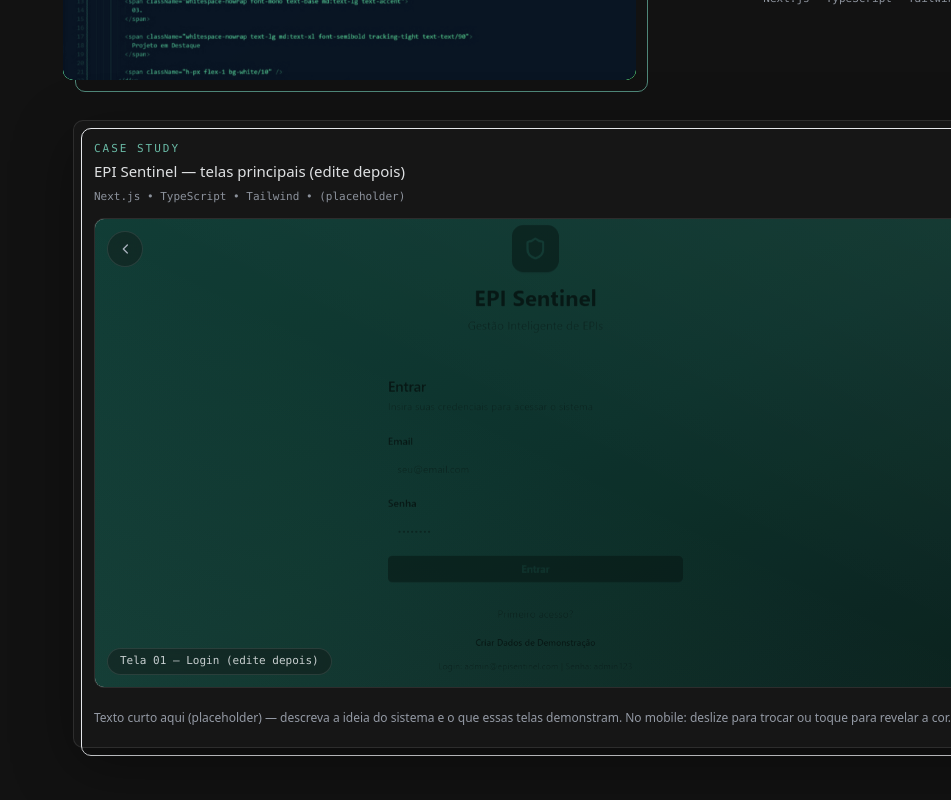
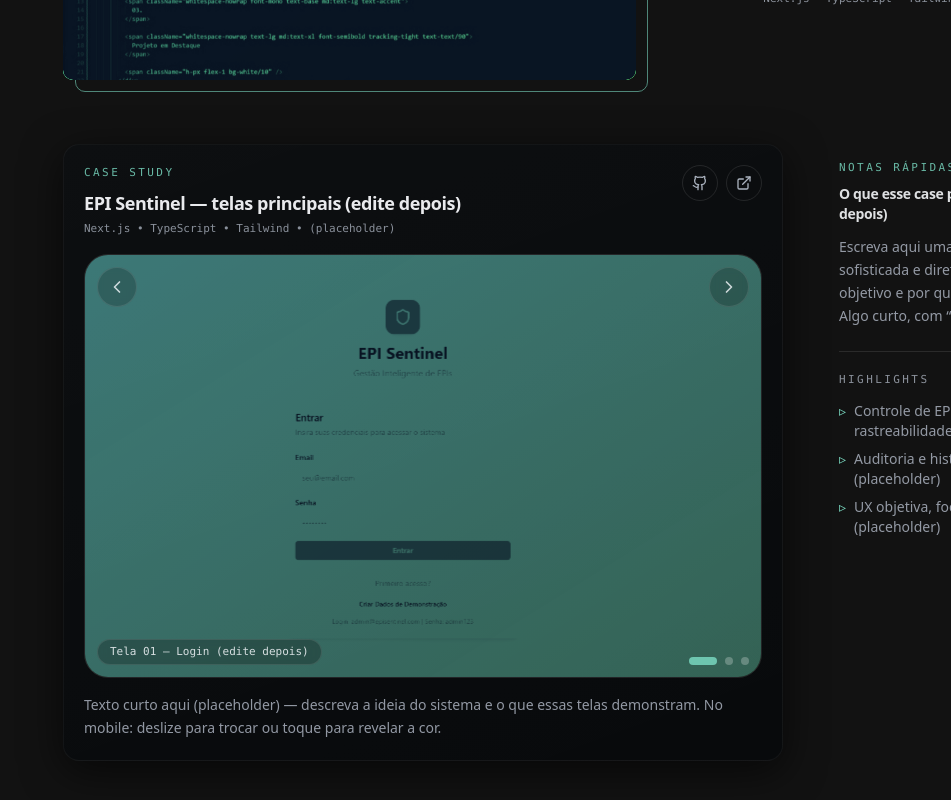
Before and after one commit to okisantt/portfolio, a Next.js app: page / in a window 1280 px wide. Shown: the part 2060-2860 px from the top of the page, without its empty margins (329-1280 px from the left). Built offline with nearby package versions, Linux system fonts and the light colour scheme.

Commit message:
add page

```diff
--- a/components/sections/EpiSentinelShots.tsx
+++ b/components/sections/EpiSentinelShots.tsx
@@ -1,319 +1,294 @@
 "use client";
 
-import { useMemo, useState } from "react";
+import { useMemo, useRef, useState } from "react";
 import Image from "next/image";
 import { AnimatePresence, motion } from "framer-motion";
+import { ChevronLeft, ChevronRight, ExternalLink, Github } from "lucide-react";
 
-type Shot = {
-  src: string;
-  alt: string;
-  label: string;
-};
-
-function IconGitHub(props: { className?: string }) {
-  return (
-    <svg viewBox="0 0 24 24" aria-hidden="true" className={props.className}>
-      <path
-        fill="currentColor"
-        d="M12 .5C5.73.5.75 5.62.75 12c0 5.1 3.29 9.42 7.86 10.95.58.11.8-.26.8-.57v-2.2c-3.2.7-3.88-1.3-3.88-1.3-.53-1.4-1.29-1.78-1.29-1.78-1.05-.74.08-.73.08-.73 1.16.08 1.77 1.23 1.77 1.23 1.03 1.82 2.7 1.29 3.36.99.11-.77.4-1.29.73-1.58-2.56-.3-5.25-1.32-5.25-5.87 0-1.3.45-2.36 1.2-3.19-.12-.3-.52-1.52.11-3.16 0 0 .97-.32 3.18 1.22a10.7 10.7 0 0 1 2.9-.4c.98 0 1.97.14 2.9.4 2.2-1.54 3.17-1.22 3.17-1.22.63 1.64.23 2.86.11 3.16.75.83 1.2 1.9 1.2 3.19 0 4.56-2.7 5.56-5.27 5.86.41.37.78 1.1.78 2.22v3.29c0 .32.2.69.8.57A11.3 11.3 0 0 0 23.25 12C23.25 5.62 18.27.5 12 .5Z"
-      />
-    </svg>
-  );
-}
-
-function IconExternal(props: { className?: string }) {
-  return (
-    <svg viewBox="0 0 24 24" aria-hidden="true" className={props.className}>
-      <path
-        fill="currentColor"
-        d="M14 3h7v7h-2V6.41l-9.29 9.3-1.42-1.42 9.3-9.29H14V3ZM5 5h7v2H7v10h10v-5h2v7H5V5Z"
-      />
-    </svg>
-  );
-}
-
-function IconChevronLeft(props: { className?: string }) {
-  return (
-    <svg viewBox="0 0 24 24" aria-hidden="true" className={props.className}>
-      <path
-        fill="currentColor"
-        d="M15.5 19a1 1 0 0 1-.7-.3l-6-6a1 1 0 0 1 0-1.4l6-6a1 1 0 1 1 1.4 1.4L10.9 12l5.3 5.3A1 1 0 0 1 15.5 19Z"
-      />
-    </svg>
-  );
-}
-
-function IconChevronRight(props: { className?: string }) {
-  return (
-    <svg viewBox="0 0 24 24" aria-hidden="true" className={props.className}>
-      <path
-        fill="currentColor"
-        d="M8.5 19a1 1 0 0 1-.7-1.7l5.3-5.3-5.3-5.3a1 1 0 1 1 1.4-1.4l6 6a1 1 0 0 1 0 1.4l-6 6a1 1 0 0 1-.7.3Z"
-      />
-    </svg>
-  );
-}
-
-function LinkCircle({
-  href,
-  label,
-  children,
-}: {
-  href: string;
-  label: string;
-  children: React.ReactNode;
-}) {
-  return (
-    <a
-      href={href}
-      target="_blank"
-      rel="noreferrer"
-      aria-label={label}
-      className="inline-flex h-9 w-9 items-center justify-center rounded-full border border-white/10 text-muted hover:text-text hover:border-white/20 transition"
-    >
-      {children}
-    </a>
-  );
-}
-
-const variants = {
-  enter: (direction: number) => ({
-    x: direction > 0 ? 14 : -14,
-    opacity: 0,
-    scale: 0.998,
-  }),
-  center: { x: 0, opacity: 1, scale: 1 },
-  exit: (direction: number) => ({
-    x: direction > 0 ? -14 : 14,
-    opacity: 0,
-    scale: 0.998,
-  }),
-};
+type Shot = { src: string; label: string; alt: string };
 
 export default function EpiSentinelShots() {
   const shots: Shot[] = useMemo(
     () => [
       {
         src: "/projects/epi-sentinel01.png",
-        alt: "EPI Sentinel - Login",
         label: "Tela 01 — Login (edite depois)",
+        alt: "EPI Sentinel - Tela de Login",
       },
       {
         src: "/projects/epi-sentinel02.png",
+        label: "Tela 02 — Dashboard (edite depois)",
         alt: "EPI Sentinel - Dashboard",
-        label: "Tela 02 — Dashboard (edite depois)",
       },
       {
         src: "/projects/epi-sentinel03.png",
+        label: "Tela 03 — Auditoria (edite depois)",
         alt: "EPI Sentinel - Auditoria",
-        label: "Tela 03 — Auditoria (edite depois)",
       },
     ],
     []
   );
 
-  const [index, setIndex] = useState(0);
-  const [direction, setDirection] = useState(1);
-
-  // mobile: toque alterna cor
+  const [active, setActive] = useState(0);
   const [revealMobile, setRevealMobile] = useState(false);
 
-  const shot = shots[index];
+  const startX = useRef<number | null>(null);
+  const dragging = useRef(false);
 
-  function paginate(dir: number) {
-    setDirection(dir);
-    setIndex((prev) => {
-      const next = prev + dir;
-      if (next < 0) return shots.length - 1;
-      if (next >= shots.length) return 0;
-      return next;
-    });
-    setRevealMobile(false);
+  function clampIndex(i: number) {
+    const n = shots.length;
+    return ((i % n) + n) % n;
   }
 
-  function onDragEnd(
-    _: any,
-    info: { offset: { x: number }; velocity: { x: number } }
-  ) {
-    const swipe = info.offset.x;
-    const v = info.velocity.x;
+  function go(next: number) {
+    setRevealMobile(false);
+    setActive((v) => clampIndex(v + next));
+  }
 
-    if (swipe < -60 || v < -500) paginate(1);
-    else if (swipe > 60 || v > 500) paginate(-1);
+  function onPointerDown(e: React.PointerEvent<HTMLDivElement>) {
+    if (e.pointerType !== "touch") return;
+    dragging.current = true;
+    startX.current = e.clientX;
+  }
+
+  function onPointerUp(e: React.PointerEvent<HTMLDivElement>) {
+    if (e.pointerType !== "touch") return;
+    if (!dragging.current || startX.current == null) return;
+
+    const dx = e.clientX - startX.current;
+    dragging.current = false;
+    startX.current = null;
+
+    if (Math.abs(dx) < 44) return;
+    if (dx < 0) go(1);
+    else go(-1);
   }
 
   return (
-    <div className="mt-8 md:mt-10">
-      <div className="mx-auto w-full max-w-[980px]">
-        <div className="group relative">
-          <div className="pointer-events-none absolute inset-0 translate-x-2 translate-y-2 rounded-sm border border-accent/18" />
-
-          <div className="relative overflow-hidden rounded-sm border border-white/10 bg-white/[0.02] shadow-[0_18px_60px_rgba(0,0,0,0.35)]">
+    <div className="mx-auto max-w-[1000px] mt-12 sm:mt-16">
+      {/* Layout: card à esquerda + texto só no desktop */}
+      <div className="md:grid md:grid-cols-[minmax(0,720px)_minmax(0,1fr)] md:gap-12 lg:gap-14 md:items-start">
+        {/* CARD */}
+        <div>
+          <div className="rounded-2xl border border-white/10 glass-surface-dark p-4 sm:p-5">
             {/* topo */}
-            <div className="px-4 pt-4 pb-3 md:px-5 md:pt-5">
             <div className="flex items-start justify-between gap-4">
-                <div className="min-w-0">
-                  <p className="font-mono text-[11px] tracking-[0.18em] text-accent/85 uppercase">
+              <div>
+                <p className="font-mono text-[11px] tracking-[0.22em] uppercase text-accent/85">
                   Case Study
                 </p>
-                  <p className="mt-1 text-sm md:text-[15px] text-text/90 truncate">
+                <h3 className="mt-2 text-base sm:text-lg font-semibold tracking-tight text-text/95">
                   EPI Sentinel — telas principais (edite depois)
-                  </p>
-                  <p className="mt-2 font-mono text-[11px] text-muted/80">
+                </h3>
+                <p className="mt-1 font-mono text-[11px] text-muted/80">
                   Next.js • TypeScript • Tailwind • (placeholder)
                 </p>
               </div>
 
-                <div className="flex items-center gap-2 shrink-0">
-                  <LinkCircle href="#" label="Repositório no GitHub">
-                    <IconGitHub className="h-4 w-4" />
-                  </LinkCircle>
-                  <LinkCircle href="#" label="Abrir projeto">
-                    <IconExternal className="h-4 w-4" />
-                  </LinkCircle>
-                </div>
+              <div className="flex items-center gap-2">
+                <a
+                  href="#"
+                  target="_blank"
+                  rel="noreferrer"
+                  className="
+                    inline-flex h-9 w-9 items-center justify-center rounded-full
+                    border border-white/10 text-muted transition
+                    hover:text-text hover:border-white/20 hover:bg-white/5
+                  "
+                  aria-label="Repositório no GitHub"
+                >
+                  <Github className="h-4 w-4" />
+                </a>
+
+                <a
+                  href="#"
+                  target="_blank"
+                  rel="noreferrer"
+                  className="
+                    inline-flex h-9 w-9 items-center justify-center rounded-full
+                    border border-white/10 text-muted transition
+                    hover:text-text hover:border-white/20 hover:bg-white/5
+                  "
+                  aria-label="Abrir site"
+                >
+                  <ExternalLink className="h-4 w-4" />
+                </a>
               </div>
             </div>
 
-            {/* carrossel */}
-            <div className="relative px-4 pb-4 md:px-5 md:pb-5">
-              <div className="relative overflow-hidden rounded-sm border border-white/10">
-                {/* base mint/teal suave */}
-                <div className="absolute inset-0 bg-gradient-to-br from-[#0b2a25] via-[#071e1a] to-[#050b0a]" />
-                <div className="absolute inset-0 opacity-70 bg-gradient-to-tr from-accent/10 via-transparent to-white/5" />
+            {/* frame */}
+            <div
+              className="
+                group relative mt-4 overflow-hidden rounded-xl
+                border border-white/10
+                bg-gradient-to-br from-[#64ffda]/14 to-[#64ff8d]/10
+                touch-pan-y
+              "
+              onPointerDown={onPointerDown}
+              onPointerUp={onPointerUp}
+            >
+              <div className="relative w-full aspect-[16/10]">
+                {/* base gradiente */}
+                <div className="absolute inset-0 bg-gradient-to-br from-[#64ffda]/35 to-[#64ff8d]/25" />
 
-                {/* setas */}
+                {/* slide */}
+                <AnimatePresence mode="wait">
+                  <motion.div
+                    key={shots[active].src}
+                    className="absolute inset-0"
+                    initial={{ opacity: 0, x: 18 }}
+                    animate={{ opacity: 1, x: 0 }}
+                    exit={{ opacity: 0, x: -18 }}
+                    transition={{ duration: 0.75, ease: "easeOut" }}
+                  >
+                    <Image
+                      src={shots[active].src}
+                      alt={shots[active].alt}
+                      fill
+                      quality={95}
+                      className={`
+                        object-cover transform-gpu
+                        transition-[transform,filter,opacity] duration-1000 ease-out
+                        ${
+                          revealMobile
+                            ? "mix-blend-normal grayscale-0 contrast-100 scale-[1.02]"
+                            : "mix-blend-multiply grayscale contrast-125 scale-[1.01]"
+                        }
+                        md:group-hover:mix-blend-normal
+                        md:group-hover:grayscale-0
+                        md:group-hover:contrast-100
+                        md:group-hover:scale-[1.02]
+                      `}
+                      sizes="(min-width: 1024px) 720px, 92vw"
+                      priority={active === 0}
+                    />
+
+                    {/* overlay screen */}
+                    <div
+                      className={`
+                        absolute inset-0 bg-[#0a192f] mix-blend-screen
+                        transition-opacity duration-1000 ease-out
+                        ${revealMobile ? "opacity-0" : "opacity-70"}
+                        md:group-hover:opacity-0
+                      `}
+                    />
+                  </motion.div>
+                </AnimatePresence>
+
+                {/* arrows */}
                 <button
                   type="button"
-                  onClick={() => paginate(-1)}
+                  onClick={() => go(-1)}
+                  className="
+                    absolute left-3 top-3 z-10
+                    inline-flex h-10 w-10 items-center justify-center
+                    rounded-full border border-white/10 bg-black/20 text-text/80
+                    backdrop-blur-sm transition
+                    hover:bg-black/30 hover:border-white/20 hover:text-text
+                  "
                   aria-label="Imagem anterior"
-                  className="absolute left-3 top-3 z-20 inline-flex h-9 w-9 items-center justify-center rounded-full border border-white/10 bg-bg/40 backdrop-blur text-muted hover:text-text hover:border-white/20 transition"
                 >
-                  <IconChevronLeft className="h-4 w-4" />
+                  <ChevronLeft className="h-5 w-5" />
                 </button>
 
                 <button
                   type="button"
-                  onClick={() => paginate(1)}
+                  onClick={() => go(1)}
+                  className="
+                    absolute right-3 top-3 z-10
+                    inline-flex h-10 w-10 items-center justify-center
+                    rounded-full border border-white/10 bg-black/20 text-text/80
+                    backdrop-blur-sm transition
+                    hover:bg-black/30 hover:border-white/20 hover:text-text
+                  "
                   aria-label="Próxima imagem"
-                  className="absolute right-3 top-3 z-20 inline-flex h-9 w-9 items-center justify-center rounded-full border border-white/10 bg-bg/40 backdrop-blur text-muted hover:text-text hover:border-white/20 transition"
                 >
-                  <IconChevronRight className="h-4 w-4" />
+                  <ChevronRight className="h-5 w-5" />
                 </button>
 
-                {/* bolinhas */}
-                <div className="absolute right-3 bottom-3 z-20 flex items-center gap-2">
+                {/* legenda */}
+                <div className="absolute left-3 bottom-3 z-10">
+                  <span className="inline-flex items-center rounded-full border border-white/10 bg-black/25 px-3 py-1 text-[11px] font-mono text-text/85 backdrop-blur-sm">
+                    {shots[active].label}
+                  </span>
+                </div>
+
+                {/* dots */}
+                <div className="absolute right-3 bottom-3 z-10 flex items-center gap-2">
                   {shots.map((_, i) => (
                     <button
                       key={i}
                       type="button"
                       onClick={() => {
-                        setDirection(i > index ? 1 : -1);
-                        setIndex(i);
                         setRevealMobile(false);
+                        setActive(i);
                       }}
+                      className={`
+                        h-2 rounded-full transition-all duration-500 ease-out
+                        ${i === active ? "w-7 bg-accent/85" : "w-2 bg-white/25 hover:bg-white/40"}
+                      `}
                       aria-label={`Ir para imagem ${i + 1}`}
-                      className={[
-                        "h-1.5 rounded-full transition-all duration-500 ease-out",
-                        i === index
-                          ? "w-6 bg-accent/80"
-                          : "w-2.5 bg-white/20 hover:bg-white/30",
-                      ].join(" ")}
                     />
                   ))}
                 </div>
 
-                {/* altura do preview */}
-                <div className="relative aspect-[16/9] md:aspect-[16/8]">
-                  <AnimatePresence initial={false} custom={direction}>
-                    <motion.div
-                      key={shot.src}
-                      custom={direction}
-                      variants={variants}
-                      initial="enter"
-                      animate="center"
-                      exit="exit"
-                      transition={{ duration: 0.8, ease: [0.22, 1, 0.36, 1] }}
-                      className="absolute inset-0"
-                      drag="x"
-                      dragConstraints={{ left: 0, right: 0 }}
-                      dragElastic={0.12}
-                      onDragEnd={onDragEnd}
+                {/* click-to-reveal no mobile */}
+                <button
+                  type="button"
                   onClick={() => setRevealMobile((v) => !v)}
-                    >
-                      {/* ✅ CAMADA TINT (sempre) */}
-                      <Image
-                        src={shot.src}
-                        alt={shot.alt}
-                        fill
-                        quality={100}
-                        sizes="(min-width: 1024px) 980px, (min-width: 768px) 760px, 92vw"
-                        className={[
-                          "object-cover",
-                          "transform-gpu transition duration-[1400ms] ease-out",
-                          // visual “tint”
-                          "mix-blend-multiply grayscale contrast-125",
-                          "group-hover:scale-[1.01]",
-                        ].join(" ")}
-                      />
-
-                      {/* ✅ CAMADA NORMAL (fade suave) */}
-                      <div
-                        className={[
-                          "absolute inset-0",
-                          "opacity-0 transition-opacity duration-[1400ms] ease-out",
-                          // desktop: hover
-                          "group-hover:opacity-100",
-                          // mobile: toggle
-                          revealMobile ? "opacity-100" : "",
-                        ].join(" ")}
-                      >
-                        <Image
-                          src={shot.src}
-                          alt={shot.alt}
-                          fill
-                          quality={100}
-                          sizes="(min-width: 1024px) 980px, (min-width: 768px) 760px, 92vw"
-                          className="object-cover transform-gpu transition duration-[1400ms] ease-out"
+                  className="md:hidden absolute inset-0"
+                  aria-label="Alternar cor da imagem"
                 />
               </div>
+            </div>
 
-                      {/* overlay “screen” animado suave */}
-                      <div
-                        className={[
-                          "absolute inset-0 bg-[#0a2a24] mix-blend-screen",
-                          "transition-opacity duration-[1400ms] ease-out",
-                          "opacity-55 group-hover:opacity-0",
-                          revealMobile ? "opacity-0" : "",
-                        ].join(" ")}
-                      />
-
-                      {/* legenda */}
-                      <div className="absolute left-3 bottom-3 z-20">
-                        <div className="rounded-full border border-white/10 bg-bg/40 backdrop-blur px-3 py-1">
-                          <p className="font-mono text-[11px] text-text/80">
-                            {shot.label}
+            {/* texto inferior do card */}
+            <p className="mt-4 text-sm text-muted/85 leading-relaxed">
+              Texto curto aqui (placeholder) — descreva a ideia do sistema e o que
+              essas telas demonstram. No mobile: deslize para trocar ou toque para
+              revelar a cor.
             </p>
           </div>
         </div>
-                    </motion.div>
-                  </AnimatePresence>
-                </div>
 
-                <div className="pointer-events-none absolute inset-0 ring-1 ring-white/5" />
-              </div>
+        {/* TEXTO DO LADO (SÓ DESKTOP) */}
+        <aside className="hidden md:block pt-4">
+          <div className="max-w-[360px]">
+            <p className="font-mono text-[11px] tracking-[0.22em] uppercase text-accent/85">
+              Notas rápidas
+            </p>
 
-              {/* texto abaixo */}
-              <div className="mt-4 md:mt-5">
-                <p className="text-[12px] leading-relaxed text-muted/85">
-                  Texto curto aqui (placeholder) — descreva a ideia do sistema e
-                  o que essas telas demonstram. No mobile: deslize para trocar
-                  ou toque para revelar a cor.
+            <h4 className="mt-2 text-sm font-semibold tracking-tight text-text/90">
+              O que esse case prova (edite depois)
+            </h4>
+
+            <p className="mt-3 text-sm leading-relaxed text-muted/85">
+              Escreva aqui uma visão sofisticada e direta: contexto, objetivo e
+              por que isso importa. Algo curto, com “cara” premium.
             </p>
+
+            <div className="mt-6 border-t border-white/10 pt-5">
+              <p className="font-mono text-[11px] tracking-[0.22em] uppercase text-muted/80">
+                Highlights
+              </p>
+
+              <ul className="mt-3 space-y-2 text-sm text-muted/85">
+                <li className="flex items-start gap-2">
+                  <span className="text-accent">▹</span>
+                  <span>Controle de EPIs, validade e rastreabilidade (placeholder)</span>
+                </li>
+                <li className="flex items-start gap-2">
+                  <span className="text-accent">▹</span>
+                  <span>Auditoria e histórico de ações (placeholder)</span>
+                </li>
+                <li className="flex items-start gap-2">
+                  <span className="text-accent">▹</span>
+                  <span>UX objetiva, foco em operação (placeholder)</span>
+                </li>
+              </ul>
             </div>
           </div>
-          </div>
-        </div>
+        </aside>
       </div>
     </div>
   );
--- a/components/sections/Projects.tsx
+++ b/components/sections/Projects.tsx
@@ -6,7 +6,10 @@ import EpiSentinelShots from "@/components/sections/EpiSentinelShots";
 
 export default function Projects() {
   return (
-    <section id="projetos" className="py-section-y scroll-mt-20 md:mt-[18vh]">
+    <section
+      id="projetos"
+      className="py-section-y pb-24 md:pb-32 scroll-mt-20 md:mt-[18vh]"
+    >
       <Container>
         <FeaturedProject />
         <EpiSentinelShots />
```
Lines whose indentation alone changed are shown as unchanged.
